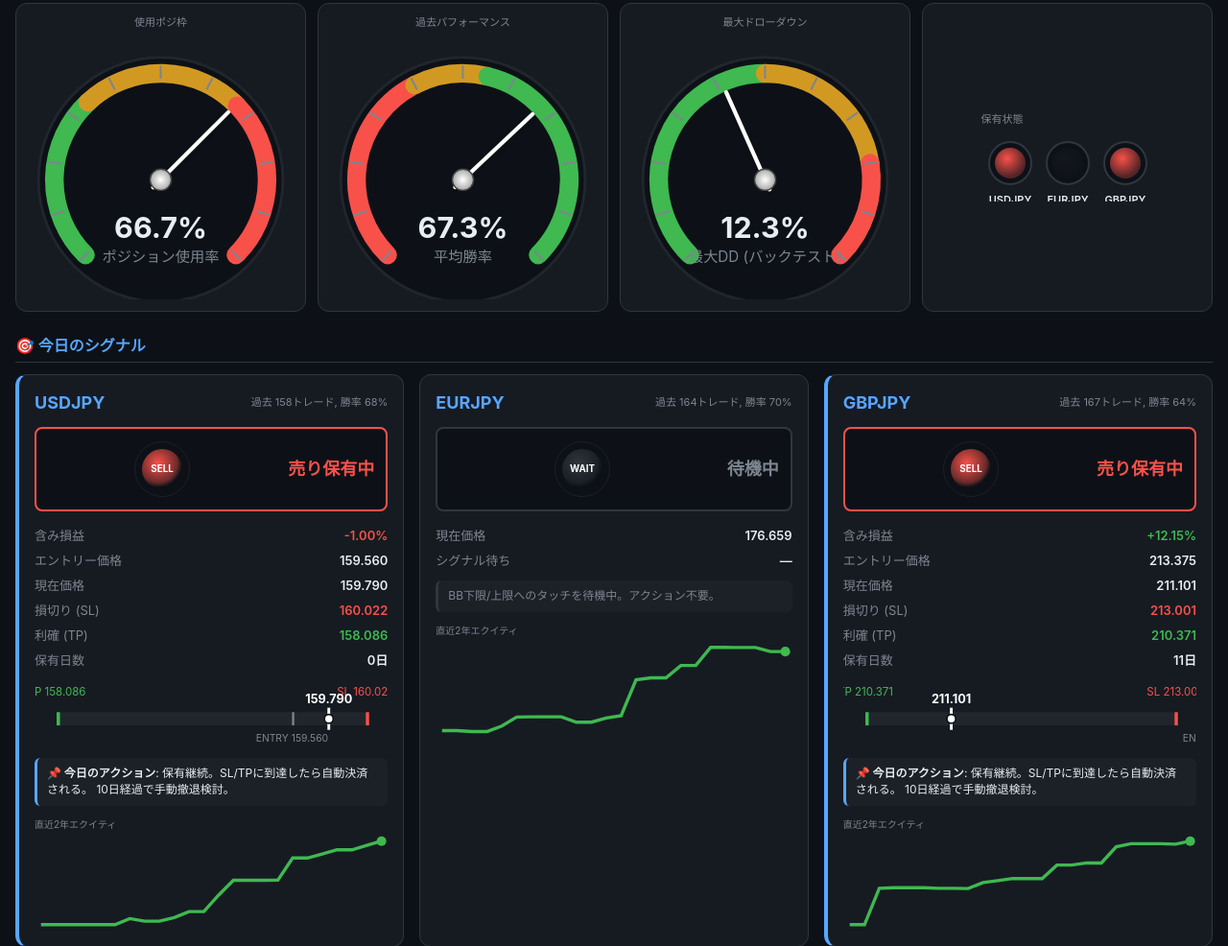
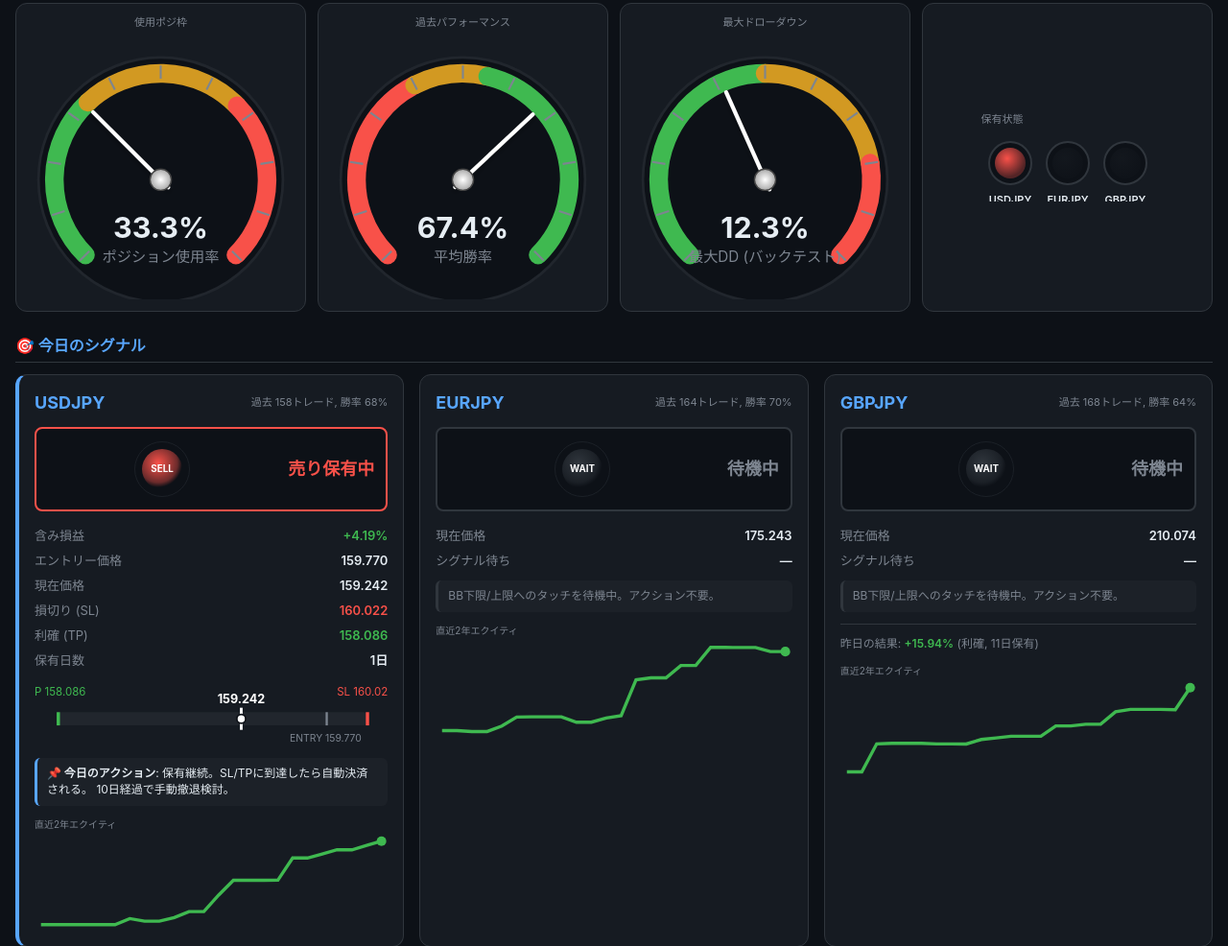
Before and after one commit to kiriano-kiriano/fx-signal, a plain HTML site: page output/index.html in a window 1280 px wide. Shown: the part 410-1396 px from the top of the page at 96% size. Drawn offline with Linux system fonts and the light colour scheme.

Commit message:
chore: update daily signal 2026-11-17

```diff
--- a/output/index.html
+++ b/output/index.html
@@ -3,7 +3,7 @@
 <head>
 <meta charset="utf-8">
 <meta name="viewport" content="width=device-width, initial-scale=1">
-<title>FX Daily Signal — 2026年11月16日 02:19</title>
+<title>FX Daily Signal — 2026年11月17日 04:41</title>
 <style>
   * { box-sizing: border-box; }
   body { font-family: -apple-system, "Hiragino Sans", "Yu Gothic", sans-serif;
@@ -114,8 +114,8 @@
 <div class="topbar">
   <div>
     <h1>📊 FX Daily Signal <span class="badge">実データ</span></h1>
-    <small>2026年11月16日 02:19 更新</small>
-    <span class="freshness-badge" data-updated="2026-11-16T02:19:36.548542">
+    <small>2026年11月17日 04:41 更新</small>
+    <span class="freshness-badge" data-updated="2026-11-17T04:41:54.913134">
       <span class="freshness-dot" id="freshDot">●</span>
       <span id="freshLabel">最新</span>
       <small class="freshness-relative" id="freshRelative">数分前</small>
@@ -127,7 +127,7 @@
   </nav>
 </div>
 
-<div class="status-banner active">📊 2件保有中。決済を待機</div>
+<div class="status-banner active">📊 1件保有中。決済を待機</div>
 
 <details class="rules-panel" open>
   <summary>🚨 運用中の絶対ルール（必ず守る）</summary>
@@ -147,23 +147,23 @@
 
     <svg viewBox="0 0 200 200" class="gauge-svg">
       <defs>
-        <radialGradient id="needle-grad-126503749101488" cx="50%" cy="50%" r="50%">
+        <radialGradient id="needle-grad-127301942864048" cx="50%" cy="50%" r="50%">
           <stop offset="0%" stop-color="#fff"/>
           <stop offset="100%" stop-color="#aaa"/>
         </radialGradient>
-        <filter id="shadow-126503749101488">
+        <filter id="shadow-127301942864048">
           <feDropShadow dx="0" dy="2" stdDeviation="2" flood-opacity="0.3"/>
         </filter>
       </defs>
       <circle cx="100.0" cy="110.0" r="92.0" fill="#0d1117" stroke="#21262d" stroke-width="2"/>
       <path d="M 43.4 166.6 A 80.0 80.0 0 0 1 45.2 51.7" stroke="#3fb950" stroke-width="14" fill="none" stroke-linecap="round"/><path d="M 45.2 51.7 A 80.0 80.0 0 0 1 157.5 54.3" stroke="#d29922" stroke-width="14" fill="none" stroke-linecap="round"/><path d="M 157.5 54.3 A 80.0 80.0 0 0 1 156.6 166.6" stroke="#f85149" stroke-width="14" fill="none" stroke-linecap="round"/>
       <line x1="46.3" y1="163.7" x2="39.2" y2="170.8" stroke="#7d8590" stroke-width="1.5"/><line x1="27.7" y1="133.5" x2="18.2" y2="136.6" stroke="#7d8590" stroke-width="1.5"/><line x1="24.9" y1="98.1" x2="15.1" y2="96.5" stroke="#7d8590" stroke-width="1.5"/><line x1="38.5" y1="65.3" x2="30.4" y2="59.5" stroke="#7d8590" stroke-width="1.5"/><line x1="65.5" y1="42.3" x2="61.0" y2="33.4" stroke="#7d8590" stroke-width="1.5"/><line x1="100.0" y1="34.0" x2="100.0" y2="24.0" stroke="#7d8590" stroke-width="1.5"/><line x1="134.5" y1="42.3" x2="139.0" y2="33.4" stroke="#7d8590" stroke-width="1.5"/><line x1="161.5" y1="65.3" x2="169.6" y2="59.5" stroke="#7d8590" stroke-width="1.5"/><line x1="175.1" y1="98.1" x2="184.9" y2="96.5" stroke="#7d8590" stroke-width="1.5"/><line x1="172.3" y1="133.5" x2="181.8" y2="136.6" stroke="#7d8590" stroke-width="1.5"/><line x1="153.7" y1="163.7" x2="160.8" y2="170.8" stroke="#7d8590" stroke-width="1.5"/>
-      <line x1="94.3" y1="115.7" x2="150.9" y2="59.1"
+      <line x1="105.7" y1="115.7" x2="49.1" y2="59.1"
             stroke="#fff" stroke-width="3" stroke-linecap="round"
-            filter="url(#shadow-126503749101488)"/>
-      <circle cx="100.0" cy="110.0" r="8" fill="url(#needle-grad-126503749101488)" stroke="#444" stroke-width="1"/>
+            filter="url(#shadow-127301942864048)"/>
+      <circle cx="100.0" cy="110.0" r="8" fill="url(#needle-grad-127301942864048)" stroke="#444" stroke-width="1"/>
       <text x="100.0" y="154.0" text-anchor="middle" fill="#e6edf3"
-            font-size="22" font-weight="700">66.7%</text>
+            font-size="22" font-weight="700">33.3%</text>
       <text x="100.0" y="172.0" text-anchor="middle" fill="#7d8590" font-size="11">ポジション使用率</text>
     </svg>
 
@@ -173,23 +173,23 @@
 
     <svg viewBox="0 0 200 200" class="gauge-svg">
       <defs>
-        <radialGradient id="needle-grad-126503749100400" cx="50%" cy="50%" r="50%">
+        <radialGradient id="needle-grad-127301942863888" cx="50%" cy="50%" r="50%">
           <stop offset="0%" stop-color="#fff"/>
           <stop offset="100%" stop-color="#aaa"/>
         </radialGradient>
-        <filter id="shadow-126503749100400">
+        <filter id="shadow-127301942863888">
           <feDropShadow dx="0" dy="2" stdDeviation="2" flood-opacity="0.3"/>
         </filter>
       </defs>
       <circle cx="100.0" cy="110.0" r="92.0" fill="#0d1117" stroke="#21262d" stroke-width="2"/>
       <path d="M 43.4 166.6 A 80.0 80.0 0 0 1 63.7 38.7" stroke="#f85149" stroke-width="14" fill="none" stroke-linecap="round"/><path d="M 63.7 38.7 A 80.0 80.0 0 0 1 118.7 32.2" stroke="#d29922" stroke-width="14" fill="none" stroke-linecap="round"/><path d="M 118.7 32.2 A 80.0 80.0 0 0 1 156.6 166.6" stroke="#3fb950" stroke-width="14" fill="none" stroke-linecap="round"/>
       <line x1="46.3" y1="163.7" x2="39.2" y2="170.8" stroke="#7d8590" stroke-width="1.5"/><line x1="27.7" y1="133.5" x2="18.2" y2="136.6" stroke="#7d8590" stroke-width="1.5"/><line x1="24.9" y1="98.1" x2="15.1" y2="96.5" stroke="#7d8590" stroke-width="1.5"/><line x1="38.5" y1="65.3" x2="30.4" y2="59.5" stroke="#7d8590" stroke-width="1.5"/><line x1="65.5" y1="42.3" x2="61.0" y2="33.4" stroke="#7d8590" stroke-width="1.5"/><line x1="100.0" y1="34.0" x2="100.0" y2="24.0" stroke="#7d8590" stroke-width="1.5"/><line x1="134.5" y1="42.3" x2="139.0" y2="33.4" stroke="#7d8590" stroke-width="1.5"/><line x1="161.5" y1="65.3" x2="169.6" y2="59.5" stroke="#7d8590" stroke-width="1.5"/><line x1="175.1" y1="98.1" x2="184.9" y2="96.5" stroke="#7d8590" stroke-width="1.5"/><line x1="172.3" y1="133.5" x2="181.8" y2="136.6" stroke="#7d8590" stroke-width="1.5"/><line x1="153.7" y1="163.7" x2="160.8" y2="170.8" stroke="#7d8590" stroke-width="1.5"/>
-      <line x1="94.2" y1="115.5" x2="152.4" y2="60.6"
+      <line x1="94.2" y1="115.5" x2="152.6" y2="60.8"
             stroke="#fff" stroke-width="3" stroke-linecap="round"
-            filter="url(#shadow-126503749100400)"/>
-      <circle cx="100.0" cy="110.0" r="8" fill="url(#needle-grad-126503749100400)" stroke="#444" stroke-width="1"/>
+            filter="url(#shadow-127301942863888)"/>
+      <circle cx="100.0" cy="110.0" r="8" fill="url(#needle-grad-127301942863888)" stroke="#444" stroke-width="1"/>
       <text x="100.0" y="154.0" text-anchor="middle" fill="#e6edf3"
-            font-size="22" font-weight="700">67.3%</text>
+            font-size="22" font-weight="700">67.4%</text>
       <text x="100.0" y="172.0" text-anchor="middle" fill="#7d8590" font-size="11">平均勝率</text>
     </svg>
 
@@ -199,11 +199,11 @@
 
     <svg viewBox="0 0 200 200" class="gauge-svg">
       <defs>
-        <radialGradient id="needle-grad-126503749245808" cx="50%" cy="50%" r="50%">
+        <radialGradient id="needle-grad-127302023749232" cx="50%" cy="50%" r="50%">
           <stop offset="0%" stop-color="#fff"/>
           <stop offset="100%" stop-color="#aaa"/>
         </radialGradient>
-        <filter id="shadow-126503749245808">
+        <filter id="shadow-127302023749232">
           <feDropShadow dx="0" dy="2" stdDeviation="2" flood-opacity="0.3"/>
         </filter>
       </defs>
@@ -212,8 +212,8 @@
       <line x1="46.3" y1="163.7" x2="39.2" y2="170.8" stroke="#7d8590" stroke-width="1.5"/><line x1="27.7" y1="133.5" x2="18.2" y2="136.6" stroke="#7d8590" stroke-width="1.5"/><line x1="24.9" y1="98.1" x2="15.1" y2="96.5" stroke="#7d8590" stroke-width="1.5"/><line x1="38.5" y1="65.3" x2="30.4" y2="59.5" stroke="#7d8590" stroke-width="1.5"/><line x1="65.5" y1="42.3" x2="61.0" y2="33.4" stroke="#7d8590" stroke-width="1.5"/><line x1="100.0" y1="34.0" x2="100.0" y2="24.0" stroke="#7d8590" stroke-width="1.5"/><line x1="134.5" y1="42.3" x2="139.0" y2="33.4" stroke="#7d8590" stroke-width="1.5"/><line x1="161.5" y1="65.3" x2="169.6" y2="59.5" stroke="#7d8590" stroke-width="1.5"/><line x1="175.1" y1="98.1" x2="184.9" y2="96.5" stroke="#7d8590" stroke-width="1.5"/><line x1="172.3" y1="133.5" x2="181.8" y2="136.6" stroke="#7d8590" stroke-width="1.5"/><line x1="153.7" y1="163.7" x2="160.8" y2="170.8" stroke="#7d8590" stroke-width="1.5"/>
       <line x1="103.3" y1="117.3" x2="70.7" y2="44.2"
             stroke="#fff" stroke-width="3" stroke-linecap="round"
-            filter="url(#shadow-126503749245808)"/>
-      <circle cx="100.0" cy="110.0" r="8" fill="url(#needle-grad-126503749245808)" stroke="#444" stroke-width="1"/>
+            filter="url(#shadow-127302023749232)"/>
+      <circle cx="100.0" cy="110.0" r="8" fill="url(#needle-grad-127302023749232)" stroke="#444" stroke-width="1"/>
       <text x="100.0" y="154.0" text-anchor="middle" fill="#e6edf3"
             font-size="22" font-weight="700">12.3%</text>
       <text x="100.0" y="172.0" text-anchor="middle" fill="#7d8590" font-size="11">最大DD (バックテスト)</text>
@@ -253,14 +253,14 @@
         <g transform="translate(150.0, 30)">
           <defs>
             <radialGradient id="lamp-2-GBPJPY" cx="40%" cy="35%" r="60%">
-              <stop offset="0%" stop-color="#f85149" stop-opacity="1"/>
-              <stop offset="100%" stop-color="#f85149" stop-opacity="0.3"/>
+              <stop offset="0%" stop-color="#21262d" stop-opacity="1"/>
+              <stop offset="100%" stop-color="#21262d" stop-opacity="0.3"/>
             </radialGradient>
           </defs>
           <circle cx="0" cy="0" r="22" fill="#0d1117" stroke="#30363d" stroke-width="2"/>
-          <circle cx="0" cy="0" r="16" fill="url(#lamp-2-GBPJPY)" />
+          <circle cx="0" cy="0" r="16" fill="url(#lamp-2-GBPJPY)" opacity="0.3"/>
           <text x="0" y="42" text-anchor="middle" fill="#e6edf3" font-size="11" font-weight="600">GBPJPY</text>
-          <text x="0" y="55" text-anchor="middle" fill="#7d8590" font-size="9">売り保有</text>
+          <text x="0" y="55" text-anchor="middle" fill="#7d8590" font-size="9">—</text>
         </g>
         </svg>
     </div>
@@ -293,12 +293,12 @@
 
           <div class="status-label" style="color: #f85149;">売り保有中</div>
         </div>
-        <div class="metric"><span>含み損益</span><b style="color:#f85149;">-1.00%</b></div>
-        <div class="metric"><span>エントリー価格</span><b>159.560</b></div>
-        <div class="metric"><span>現在価格</span><b>159.790</b></div>
+        <div class="metric"><span>含み損益</span><b style="color:#3fb950;">+4.19%</b></div>
+        <div class="metric"><span>エントリー価格</span><b>159.770</b></div>
+        <div class="metric"><span>現在価格</span><b>159.242</b></div>
         <div class="metric"><span>損切り (SL)</span><b style="color:#f85149;">160.022</b></div>
         <div class="metric"><span>利確 (TP)</span><b style="color:#3fb950;">158.086</b></div>
-        <div class="metric"><span>保有日数</span><b>0日</b></div>
+        <div class="metric"><span>保有日数</span><b>1日</b></div>
 
     <svg viewBox="0 0 320 70" class="gauge-svg" style="width:100%;">
       <text x="300.0" y="20" fill="#f85149" font-size="10" text-anchor="middle">SL 160.022</text>
@@ -306,11 +306,11 @@
       <rect x="20" y="35" width="280" height="12" fill="#21262d" rx="2"/>
       <rect x="300.0" y="35" width="3" height="12" fill="#f85149"/>
       <rect x="20.0" y="35" width="3" height="12" fill="#3fb950"/>
-      <rect x="233.2" y="35" width="2" height="12" fill="#7d8590"/>
-      <text x="233.2" y="62" fill="#7d8590" font-size="9" text-anchor="middle">ENTRY 159.560</text>
-      <line x1="266.5" y1="31" x2="266.5" y2="51" stroke="#fff" stroke-width="2.5"/>
-      <circle cx="266.5" cy="41.0" r="4" fill="#fff" stroke="#0d1117" stroke-width="1.5"/>
-      <text x="266.5" y="27" fill="#fff" font-size="11" text-anchor="middle" font-weight="700">159.790</text>
+      <rect x="263.6" y="35" width="2" height="12" fill="#7d8590"/>
+      <text x="263.6" y="62" fill="#7d8590" font-size="9" text-anchor="middle">ENTRY 159.770</text>
+      <line x1="187.2" y1="31" x2="187.2" y2="51" stroke="#fff" stroke-width="2.5"/>
+      <circle cx="187.2" cy="41.0" r="4" fill="#fff" stroke="#0d1117" stroke-width="1.5"/>
+      <text x="187.2" y="27" fill="#fff" font-size="11" text-anchor="middle" font-weight="700">159.242</text>
     </svg>
 
         <div class="action-box">
@@ -354,7 +354,7 @@
 
           <div class="status-label" style="color: #7d8590;">待機中</div>
         </div>
-        <div class="metric"><span>現在価格</span><b>176.659</b></div>
+        <div class="metric"><span>現在価格</span><b>175.243</b></div>
         <div class="metric muted"><span>シグナル待ち</span><b>—</b></div>
         <div class="action-box muted">
           BB下限/上限へのタッチを待機中。アクション不要。
@@ -373,60 +373,46 @@
     </div>
 
 
-    <div class="signal-card open">
+    <div class="signal-card wait">
       <div class="card-header">
         <h3>GBPJPY</h3>
-        <div class="trades-stat">過去 167トレード, 勝率 64%</div>
+        <div class="trades-stat">過去 168トレード, 勝率 64%</div>
       </div>
 
-        <div class="signal-status open" style="border-color: #f85149;">
+        <div class="signal-status wait">
 
     <svg viewBox="0 0 80 80" class="gauge-svg">
       <defs>
-        <radialGradient id="siglamp--1" cx="40%" cy="35%" r="60%">
-          <stop offset="0%" stop-color="#f85149" stop-opacity="1"/>
-          <stop offset="80%" stop-color="#f85149" stop-opacity="0.4"/>
-          <stop offset="100%" stop-color="#f85149" stop-opacity="0"/>
+        <radialGradient id="siglamp-0" cx="40%" cy="35%" r="60%">
+          <stop offset="0%" stop-color="#30363d" stop-opacity="1"/>
+          <stop offset="80%" stop-color="#30363d" stop-opacity="0.4"/>
+          <stop offset="100%" stop-color="#30363d" stop-opacity="0"/>
         </radialGradient>
       </defs>
       <circle cx="40" cy="40" r="38" fill="#0d1117" stroke="#21262d"/>
-      <circle cx="40" cy="40" r="28" fill="url(#siglamp--1)"/>
-      <text x="40" y="44" text-anchor="middle" fill="#fff" font-size="13" font-weight="700">SELL</text>
+      <circle cx="40" cy="40" r="28" fill="url(#siglamp-0)"/>
+      <text x="40" y="44" text-anchor="middle" fill="#fff" font-size="13" font-weight="700">WAIT</text>
     </svg>
 
-          <div class="status-label" style="color: #f85149;">売り保有中</div>
+          <div class="status-label" style="color: #7d8590;">待機中</div>
         </div>
-        <div class="metric"><span>含み損益</span><b style="color:#3fb950;">+12.15%</b></div>
-        <div class="metric"><span>エントリー価格</span><b>213.375</b></div>
-        <div class="metric"><span>現在価格</span><b>211.101</b></div>
-        <div class="metric"><span>損切り (SL)</span><b style="color:#f85149;">213.001</b></div>
-        <div class="metric"><span>利確 (TP)</span><b style="color:#3fb950;">210.371</b></div>
-        <div class="metric"><span>保有日数</span><b>11日</b></div>
-
-    <svg viewBox="0 0 320 70" class="gauge-svg" style="width:100%;">
-      <text x="300.0" y="20" fill="#f85149" font-size="10" text-anchor="middle">SL 213.001</text>
-      <text x="20.0" y="20" fill="#3fb950" font-size="10" text-anchor="middle">TP 210.371</text>
-      <rect x="20" y="35" width="280" height="12" fill="#21262d" rx="2"/>
-      <rect x="300.0" y="35" width="3" height="12" fill="#f85149"/>
-      <rect x="20.0" y="35" width="3" height="12" fill="#3fb950"/>
-      <rect x="339.9" y="35" width="2" height="12" fill="#7d8590"/>
-      <text x="339.9" y="62" fill="#7d8590" font-size="9" text-anchor="middle">ENTRY 213.375</text>
-      <line x1="97.8" y1="31" x2="97.8" y2="51" stroke="#fff" stroke-width="2.5"/>
-      <circle cx="97.8" cy="41.0" r="4" fill="#fff" stroke="#0d1117" stroke-width="1.5"/>
-      <text x="97.8" y="27" fill="#fff" font-size="11" text-anchor="middle" font-weight="700">211.101</text>
-    </svg>
-
-        <div class="action-box">
-          <strong>📌 今日のアクション</strong>: 保有継続。SL/TPに到達したら自動決済される。
-          10日経過で手動撤退検討。
+        <div class="metric"><span>現在価格</span><b>210.074</b></div>
+        <div class="metric muted"><span>シグナル待ち</span><b>—</b></div>
+        <div class="action-box muted">
+          BB下限/上限へのタッチを待機中。アクション不要。
         </div>
 
+
+        <div class="yesterday">
+          昨日の結果: <span style="color:#3fb950; font-weight:600;">+15.94%</span>
+          (利確, 11日保有)
+        </div>
 
       <div class="sparkline-block">
         <div class="sparkline-label">直近2年エクイティ</div>
 
     <svg viewBox="0 0 220 60" class="gauge-svg" style="width:100%;">
-      <polyline points="4.0,56.0 13.2,56.0 22.4,33.4 31.7,33.0 40.9,33.0 50.1,33.0 59.3,33.4 68.5,33.4 77.7,33.5 87.0,29.8 96.2,28.6 105.4,27.3 114.6,27.3 123.8,27.3 133.0,18.9 142.3,18.9 151.5,17.6 160.7,17.6 169.9,7.5 179.1,5.6 188.3,5.6 197.6,5.6 206.8,5.9 216.0,4.0" fill="none" stroke="#3fb950" stroke-width="2"/>
+      <polyline points="4.0,56.0 13.2,56.0 22.4,38.7 31.7,38.4 40.9,38.4 50.1,38.4 59.3,38.7 68.5,38.7 77.7,38.8 87.0,36.0 96.2,35.0 105.4,34.0 114.6,34.0 123.8,34.0 133.0,27.6 142.3,27.6 151.5,26.6 160.7,26.6 169.9,18.9 179.1,17.4 188.3,17.4 197.6,17.4 206.8,17.6 216.0,4.0" fill="none" stroke="#3fb950" stroke-width="2"/>
       <circle cx="216.0" cy="4.0" r="3" fill="#3fb950"/>
     </svg>
 
@@ -445,6 +431,17 @@
     </tr>
   </thead>
   <tbody>
+        <tr class="positive">
+          <td>2026-11-16</td>
+          <td>GBPJPY</td>
+          <td>売</td>
+          <td class="num">213.375</td>
+          <td class="num">210.371</td>
+          <td class="num"><b>+15.94%</b></td>
+          <td>利確</td>
+          <td>11日</td>
+        </tr>
+
         <tr class="positive">
           <td>2026-11-13</td>
           <td>USDJPY</td>
@@ -598,17 +595,6 @@
           <td>損切り</td>
           <td>1日</td>
         </tr>
-
-        <tr class="negative">
-          <td>2026-06-24</td>
-          <td>GBPJPY</td>
-          <td>買</td>
-          <td class="num">213.241</td>
-          <td class="num">212.923</td>
-          <td class="num"><b>-2.13%</b></td>
-          <td>損切り</td>
-          <td>2日</td>
-        </tr>
         </tbody>
 </table>
 
```
Also changed, not shown: output/daily_state.json.
